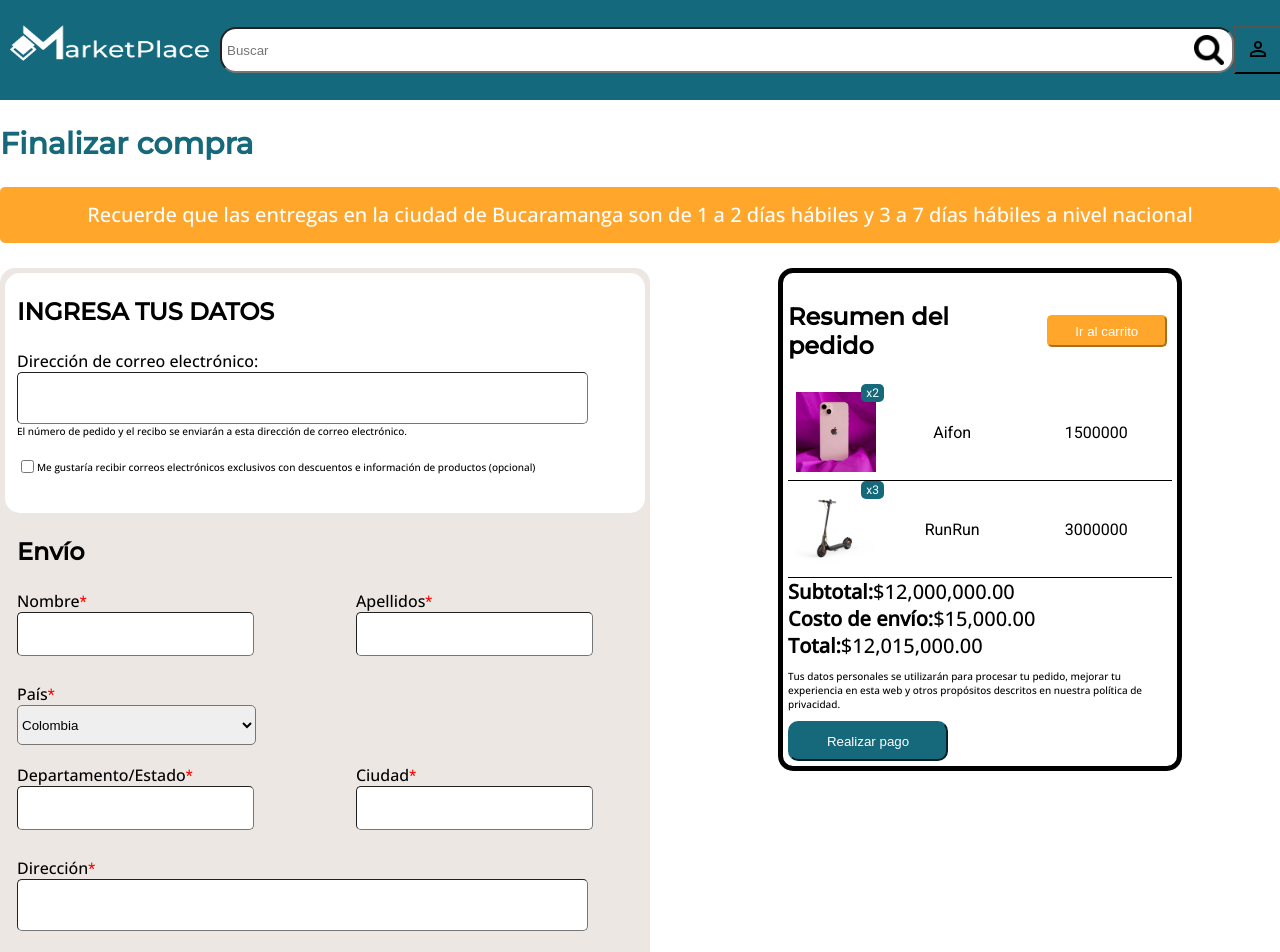
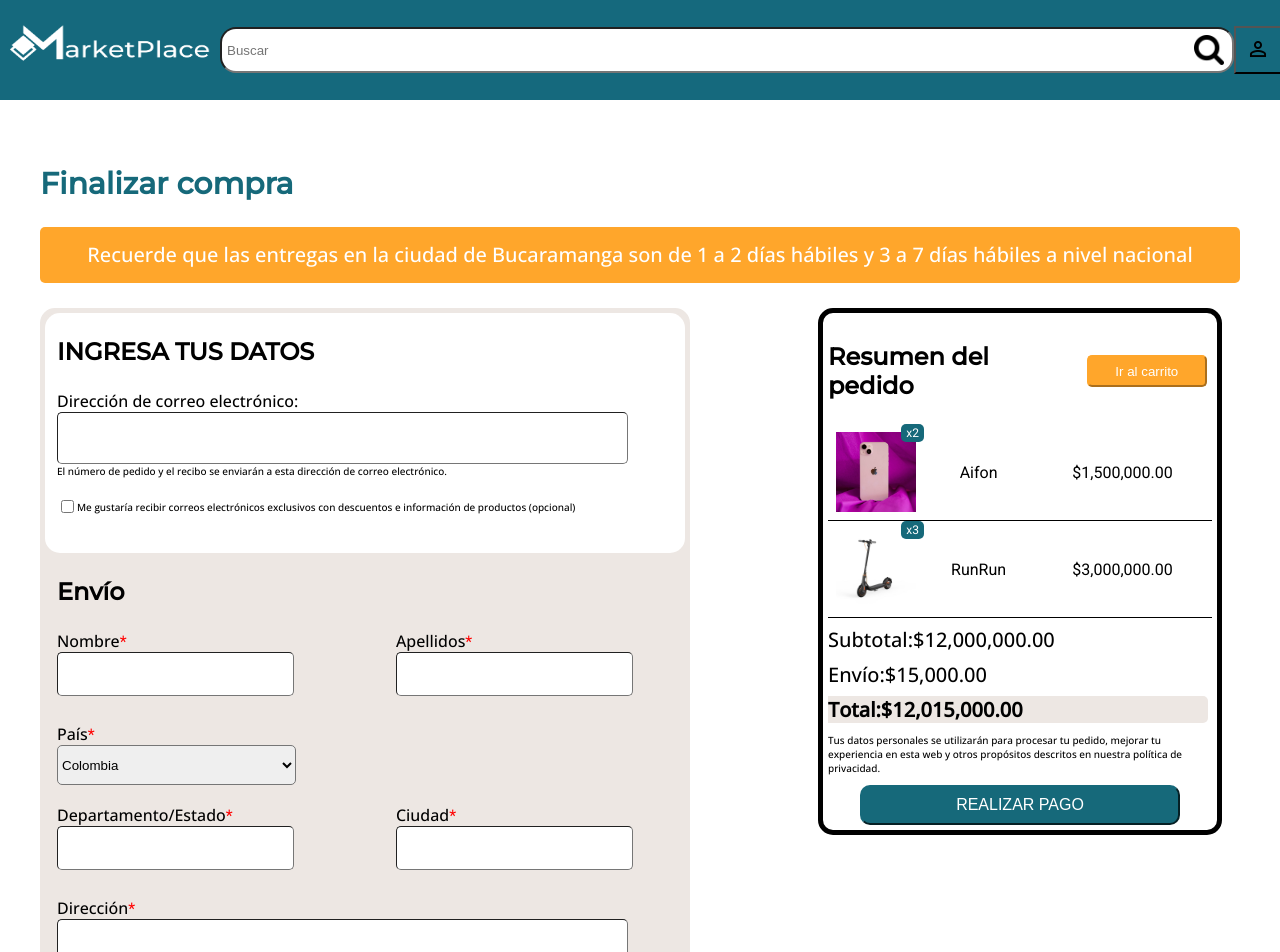
Before and after one commit to valegb13/Front02, an Angular app in the folder front02/: page /formulario-envio in a window 1280 px wide. Shown: the top 952 px of the page. Built offline with nearby package versions, Linux system fonts and the light colour scheme.

Commit message:
Cambios 14/06/2023

```diff
--- a/front02/src/app/Pages/formulario-envio/formulario-envio.component.css
+++ b/front02/src/app/Pages/formulario-envio/formulario-envio.component.css
@@ -29,6 +29,9 @@ span{
 }
 /* Fin parámetros texto */
 
+.Padding{
+ padding: 5vh;
+}
 
 .Titulo{
     color: #16697A;
@@ -251,6 +254,7 @@ div{
     color: #FFFF;
     height: 4vh;
     width: 15vh;
+    cursor: pointer;
 }
 
 .Btn-Pagos{
@@ -258,8 +262,10 @@ div{
     color: #FFFF;
     height: 5vh;
     border-radius: 10px;
-    width: 20vh;
+    width: 40vh;
+    font-size: 16px;
     border-color: #16697A;
+    cursor: pointer;
 }
 
 /* Estilo para la tabla */
@@ -280,7 +286,6 @@ div{
 .Productos td:first-child {
     border-left: none; /* Remove left border */
 }
-
 .Productos th:last-child,
 .Productos td:last-child {
     border-right: none; /* Remove right border */
@@ -327,6 +332,8 @@ div{
 
 .subtotal-total {
     display: table;
+    width: 99%;
+    color: black;
 
 }
 
@@ -339,12 +346,10 @@ div{
 
 .subtotal-total .titulo {
     display: table-cell;
-    font-weight: bold;
     color: black;
 }
 
 .precio{
-
     text-align: right;
 
 }
@@ -353,4 +358,26 @@ div{
     width: 100%;
     text-align: right;
     margin: none;
+    margin-top: 1vh;
 }
+
+.TotalP{
+    background-color: #ede7e3;
+    width: 100%;
+    font-weight: bold;
+    color: black;
+    margin-top: 1vh;
+}
+
+.costo-envio{
+    margin-top: 1vh;
+    text-align: right;
+}
+
+.center-btn{
+    align-items: center;
+    display: flex;
+    justify-content: center;
+}
+
+.text-right{text-align: right;}
--- a/front02/src/app/Pages/formulario-envio/formulario-envio.component.html
+++ b/front02/src/app/Pages/formulario-envio/formulario-envio.component.html
@@ -2,7 +2,7 @@
     <script src="https://kit.fontawesome.com/a5f6b8b50e.js" crossorigin="anonymous"></script>
 </head>
 
-
+<div class="Padding">
   <h2 class="Titulo">Finalizar compra</h2>
 
   <div class="Cont-rec">
@@ -132,27 +132,31 @@
                 <span class="cantidad">{{ 'x' + dato.cantidad }}</span>
               </td>
               <td>{{ dato.producto }}</td>
-                <td>{{ dato.precio }}</td>
+              <td>{{ dato.precio | currency }}</td>
             </tr>
           </tbody>
         </table>
-          <div class="subtotal-total">
+        <div class="subtotal-total text-right">
           <div class="precio-div">
-              <p><span class="titulo">Subtotal:</span></p>
-              <p>{{ getSubtotal() | currency }}</p>
+            <p><span class="titulo">Subtotal: </span></p>
+            <p class="precio">{{ getSubtotal() | currency }}</p>
           </div>
-            <div>
-              <p><span class="titulo">Costo de envío:</span></p>
+          <div class="costo-envio">
+            <p><span class="titulo">Envío: </span></p>
             <p class="precio">{{ 15000 | currency }}</p>
           </div>
-            <div>
-              <p><span class="titulo">Total:</span></p>
-              <p>{{ getTotal() | currency }}</p>
+          <div class="TotalP">
+            <p><span class="TotalP">Total: </span></p>
+            <p class="precio">{{ getTotal() | currency }}</p>
           </div>
         </div>
         <p class="p-hd">Tus datos personales se utilizarán para procesar tu pedido, mejorar tu experiencia en esta web y otros propósitos descritos en nuestra política de privacidad.</p>
-            <button class="Btn-Pagos" type="submit" [disabled]="formEnvios.invalid">Realizar pago</button>
+        <div class="center-btn">
+          <button class="Btn-Pagos" routerLink="/pago" type="submit">REALIZAR PAGO</button>
+        </div>
+
       </div>
 
       </form>
   </div>
+</div>
--- a/front02/src/app/Pages/formulario-envio/formulario-envio.component.ts
+++ b/front02/src/app/Pages/formulario-envio/formulario-envio.component.ts
@@ -55,7 +55,7 @@ export class FormularioEnvioComponent implements OnInit {
 
   getTotal(): number {
     const subtotal = this.getSubtotal();
-    const envio = 15000; // Assuming the shipping price is $15,000
+    const envio = 15000;
     return subtotal + envio;
   }
 
```
Lines whose indentation alone changed are shown as unchanged.
